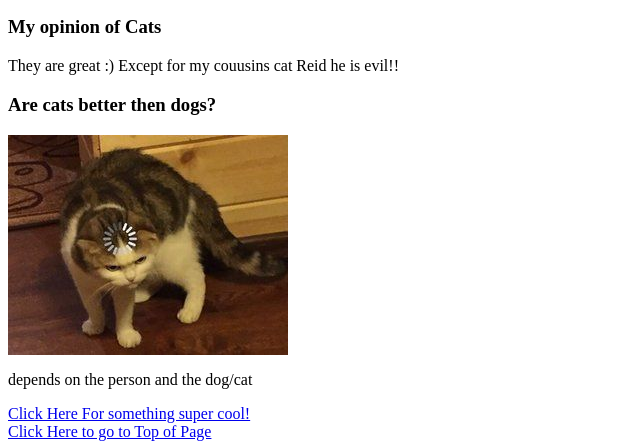
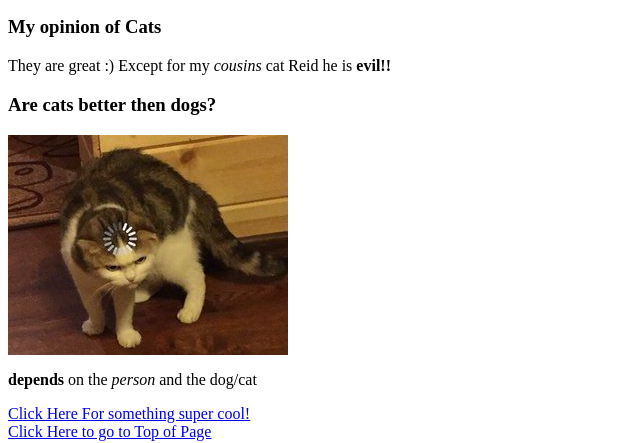
Before and after one commit to 3m1ly311y/ISAC1P02Emily, a plain HTML site: page Assignment1/File1.html in a window 1280 px wide. Shown: the part 537-980 px from the top of the page, 0-640 px from the left. Drawn offline with Linux system fonts and the light colour scheme.

Commit message:
Update File1.html

```diff
--- a/Assignment1/File1.html
+++ b/Assignment1/File1.html
@@ -24,10 +24,10 @@
 		</div>
 <div>
   <h3>My opinion of Cats</h3>
-  <p>They are great :)	Except for my couusins cat Reid he is evil!!</p>
+  <p>They are great :)	Except for my <em>cousins</em> cat Reid he is <strong>evil!!</strong></p>
   <h3>Are cats better then dogs?</h3>
 <img src="Pictures\Thinking_Cat.jpg" alt="Weird but cute looking cat" />
-  <p>depends on the person and the dog/cat</p>
+  <p><strong>depends</strong> on the <em>person</em> and the dog/cat</p>
 	<a href="File2.html">Click Here For something super cool!</a>
 </div>
 <div>
```
